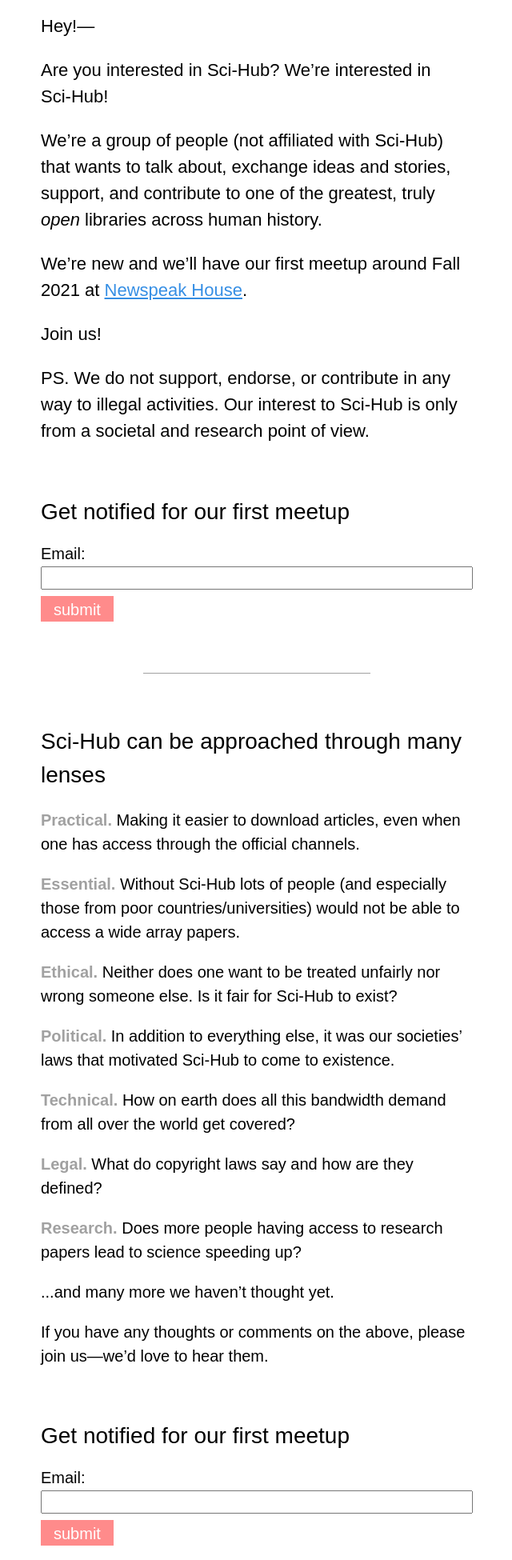
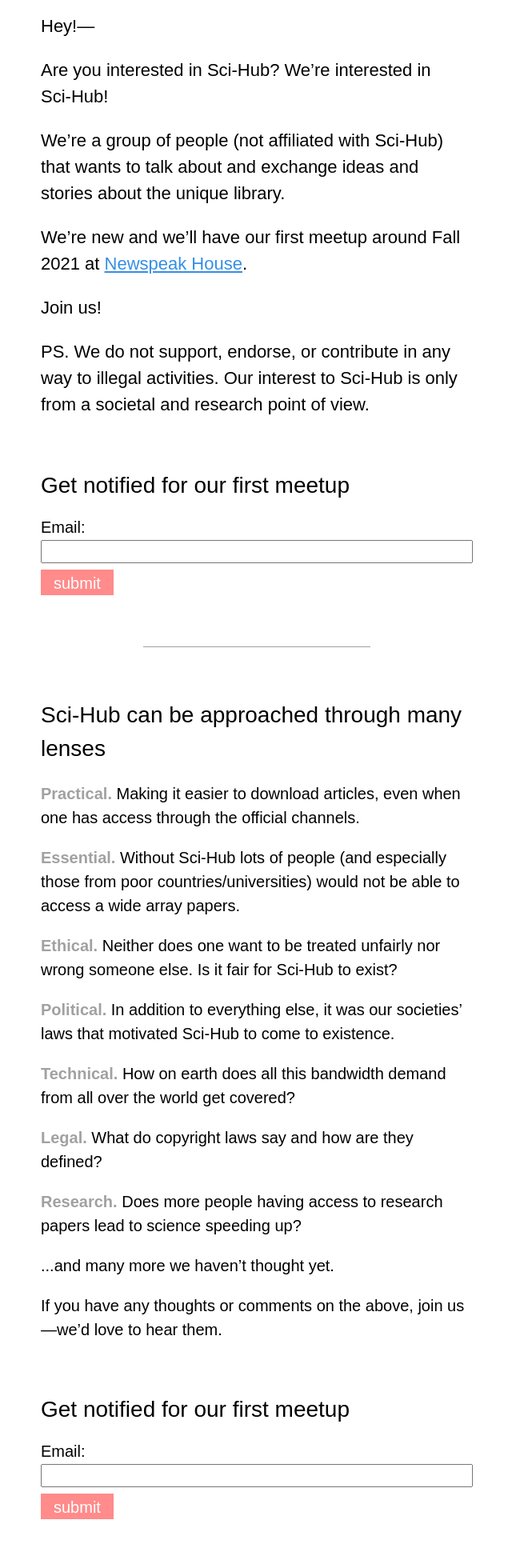
Before and after one commit to sirodoht/cyanblue, a Django app: page / in a window 1280 px wide. Shown: the part 344-2294 px from the top of the page at 80% size, without its empty margins (319-959 px from the left). After the commit the page ends 2243 px from the top, so only its background shows below. Run offline with Django 3.2, Linux system fonts and the light colour scheme.

Commit message:
change intro copy

```diff
--- a/main/templates/main/index.html
+++ b/main/templates/main/index.html
@@ -42,9 +42,8 @@
                 </p>
                 <p>
                     We’re a group of people (not affiliated with Sci-Hub) that
-                    wants to talk about, exchange ideas and stories, support,
-                    and contribute to one of the greatest, truly <em>open</em>
-                    libraries across human history.
+                    wants to talk about and exchange ideas and stories about the
+                    unique library.
                 </p>
                 <p>
                     We’re new and we’ll have our first meetup around Fall 2021
@@ -105,7 +104,7 @@
 
                 <p>
                     If you have any thoughts or comments on the
-                    above, please join us—we’d love to hear them.
+                    above, join us—we’d love to hear them.
                 </p>
             </article>
 
```
